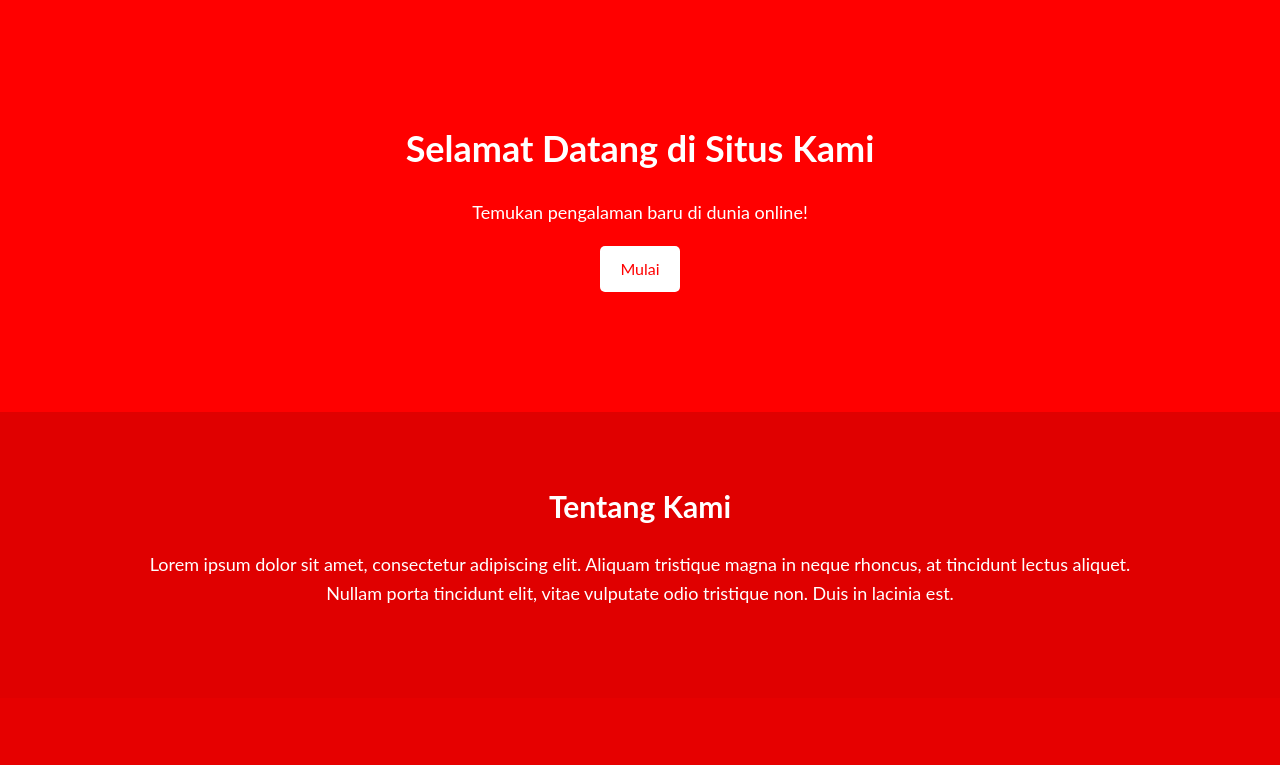
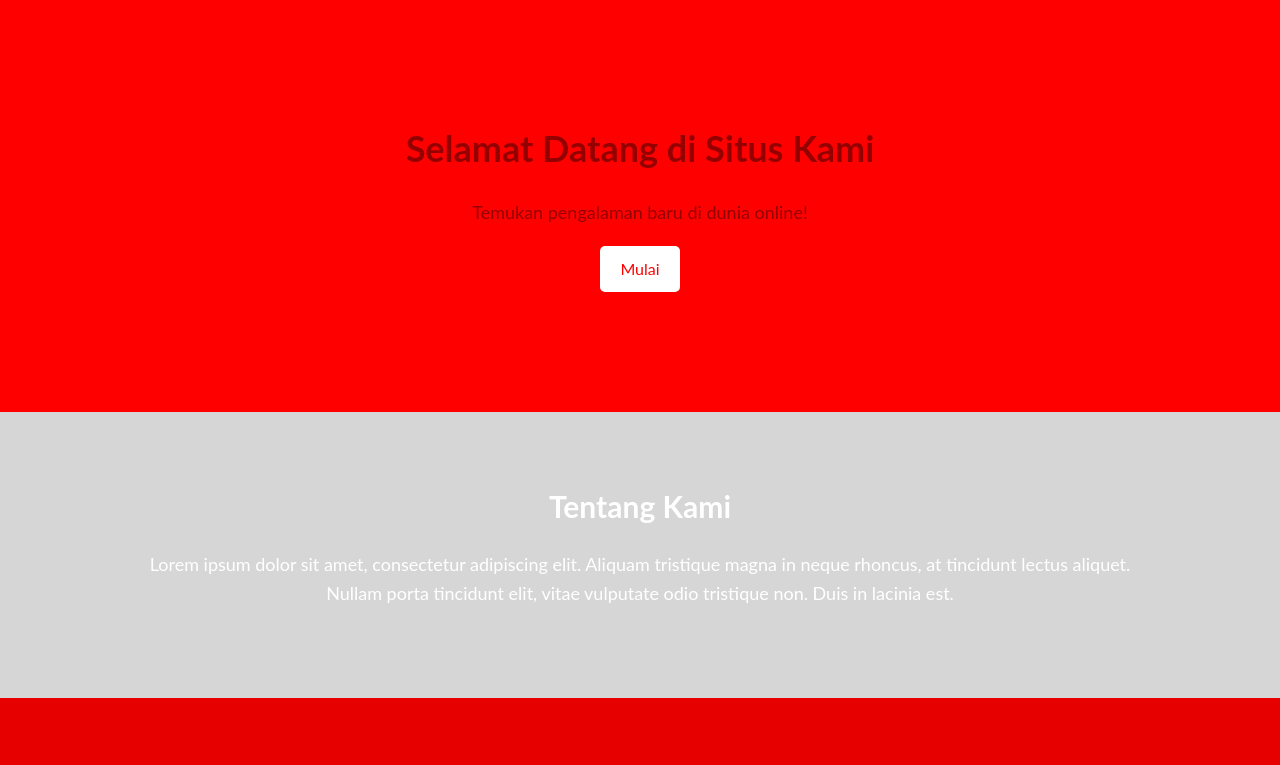
Before and after one commit to BilzZXD/PageBeranda, a plain HTML site: page index.html in a window 1280 px wide. Shown: the top 765 px of the page. Drawn offline with Linux system fonts and the light colour scheme.

Commit message:
Update style.css

```diff
--- a/style.css
+++ b/style.css
@@ -23,7 +23,7 @@ body {
 header {
     background-image: url('header-background.jpg');
     background-size: cover;
-    color: #fff;
+    color: #940000;
     text-align: center;
     padding: 100px 0;
 }
@@ -50,7 +50,7 @@ header p {
 
 /* Gaya untuk bagian tentang */
 #about {
-    background-color: #e00000;
+    background-color: #d6d6d6;
     padding: 50px 0;
     text-align: center;
 }
```
